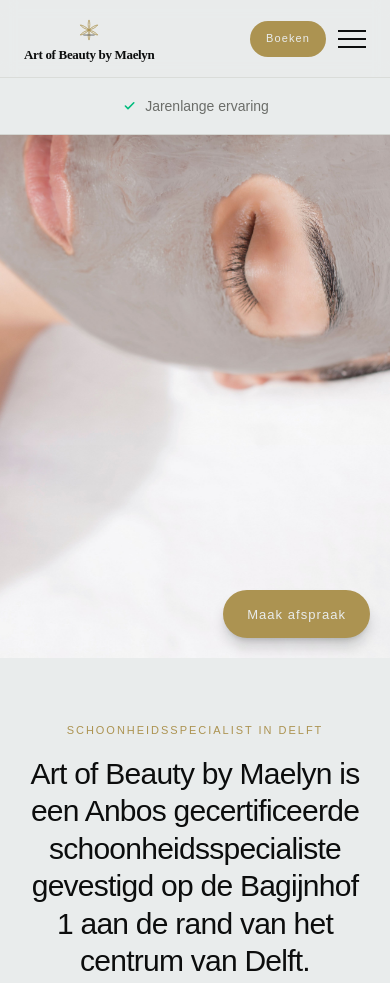
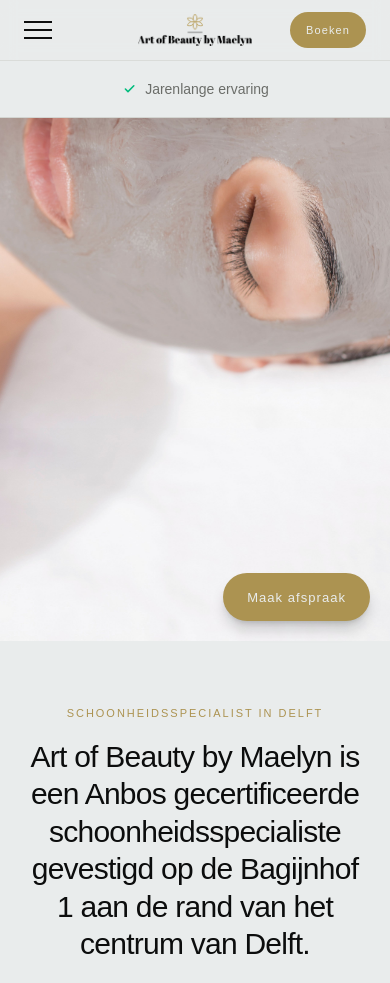
Before and after one commit to webbuilders015/bymaelyn, an Astro site: page / in a window 390 px wide. Shown: the top 983 px of the page. Built offline with nearby package versions, Linux system fonts and the light colour scheme; Astro itself is replaced by a stand-in of ours.

Commit message:
Use real logo image, reorder mobile header (menu left, logo center, boeken right)

```diff
--- a/src/components/Footer.astro
+++ b/src/components/Footer.astro
@@ -25,7 +25,7 @@ const salonLinks = [
   <div class="border-t border-line pt-12 md:pt-16">
     <div class="grid grid-cols-1 gap-12 md:grid-cols-12 md:gap-8">
       <div class="md:col-span-4">
-        <Logo class="items-start" markClass="h-8 w-8" textClass="text-lg" />
+        <Logo class="items-start" imgClass="h-10" />
         <p class="mt-4 max-w-xs text-[13px] leading-relaxed text-ink-soft">
           {site.name} is een Anbos gecertificeerde schoonheidssalon gevestigd op de {site.address.street} aan de rand
           van het centrum in {site.address.city}.
--- a/src/components/Header.astro
+++ b/src/components/Header.astro
@@ -4,10 +4,36 @@ import Logo from './Logo.astro';
 ---
 
 <header class="sticky top-0 z-50 border-b border-line/70 bg-bg/90 backdrop-blur">
-  <nav class="flex items-center justify-between gap-6 px-6 py-4 md:px-10" aria-label="Hoofdmenu">
-    <Logo markClass="h-7 w-7" textClass="text-[13px] md:text-[14px]" />
+  <!-- Mobile: hamburger left, logo centered, book button right -->
+  <nav class="grid grid-cols-3 items-center px-6 py-3 lg:hidden" aria-label="Hoofdmenu mobiel">
+    <button
+      id="menu-toggle"
+      type="button"
+      class="flex flex-col items-stretch justify-center gap-[6px] w-7 h-7 justify-self-start"
+      aria-label="Open menu"
+      aria-expanded="false"
+      aria-controls="mobile-menu"
+    >
+      <span class="block h-[2px] w-full bg-ink"></span>
+      <span class="block h-[2px] w-full bg-ink"></span>
+      <span class="block h-[2px] w-full bg-ink"></span>
+    </button>
 
-    <ul class="hidden items-center gap-7 text-[12px] uppercase tracking-[0.12em] lg:flex">
+    <Logo class="justify-self-center" imgClass="h-8" />
+
+    <a
+      href="/afspraak-maken/"
+      class="justify-self-end inline-flex h-9 items-center rounded-full bg-accent px-4 text-[11px] tracking-[0.1em] text-bg"
+    >
+      Boeken
+    </a>
+  </nav>
+
+  <!-- Desktop: logo left, nav center/right, book button right -->
+  <nav class="hidden items-center justify-between gap-6 px-10 py-4 lg:flex" aria-label="Hoofdmenu">
+    <Logo imgClass="h-9" />
+
+    <ul class="flex items-center gap-7 text-[12px] uppercase tracking-[0.12em]">
       {
         mainNav.map((item) => (
           <li class="group relative">
@@ -40,28 +66,10 @@ import Logo from './Logo.astro';
 
     <a
       href="/afspraak-maken/"
-      class="hidden h-10 items-center rounded-full bg-accent px-6 text-[12px] tracking-[0.1em] text-bg transition-colors duration-300 hover:bg-accent-dark lg:inline-flex"
+      class="inline-flex h-10 items-center rounded-full bg-accent px-6 text-[12px] tracking-[0.1em] text-bg transition-colors duration-300 hover:bg-accent-dark"
     >
       Afspraak maken
     </a>
-
-    <div class="flex items-center gap-3 lg:hidden">
-      <a href="/afspraak-maken/" class="inline-flex h-9 items-center rounded-full bg-accent px-4 text-[11px] tracking-[0.1em] text-bg">
-        Boeken
-      </a>
-      <button
-        id="menu-toggle"
-        type="button"
-        class="flex flex-col items-stretch justify-center gap-[6px] w-7 h-7"
-        aria-label="Open menu"
-        aria-expanded="false"
-        aria-controls="mobile-menu"
-      >
-        <span class="block h-[2px] w-full bg-ink"></span>
-        <span class="block h-[2px] w-full bg-ink"></span>
-        <span class="block h-[2px] w-full bg-ink"></span>
-      </button>
-    </div>
   </nav>
 
   <div id="mobile-menu" class="hidden border-t border-line lg:hidden">
--- a/src/components/Logo.astro
+++ b/src/components/Logo.astro
@@ -1,26 +1,16 @@
 ---
 interface Props {
   class?: string;
-  markClass?: string;
-  textClass?: string;
+  imgClass?: string;
 }
 
-const { class: className = '', markClass = 'h-8 w-8', textClass = 'text-xl md:text-2xl' } = Astro.props;
+const { class: className = '', imgClass = 'h-9' } = Astro.props;
 ---
 
-<a href="/" class={`inline-flex flex-col items-center ${className}`}>
-  <svg viewBox="0 0 100 80" class={markClass} fill="none" xmlns="http://www.w3.org/2000/svg" aria-hidden="true">
-    <g stroke="#ac9351" stroke-width="2.5">
-      <path d="M50 40 C46 27,46 12,50 4 C54 12,54 27,50 40 Z" />
-      <path d="M50 40 C46 27,46 12,50 4 C54 12,54 27,50 40 Z" transform="rotate(60 50 40)" />
-      <path d="M50 40 C46 27,46 12,50 4 C54 12,54 27,50 40 Z" transform="rotate(120 50 40)" />
-      <path d="M50 40 C46 27,46 12,50 4 C54 12,54 27,50 40 Z" transform="rotate(180 50 40)" />
-      <path d="M50 40 C46 27,46 12,50 4 C54 12,54 27,50 40 Z" transform="rotate(240 50 40)" />
-      <path d="M50 40 C46 27,46 12,50 4 C54 12,54 27,50 40 Z" transform="rotate(300 50 40)" />
-    </g>
-    <line x1="30" y1="58" x2="70" y2="58" stroke="#0c0d0d" stroke-width="2" />
-  </svg>
-  <span class={`mt-1 font-logo font-black leading-none tracking-tight text-ink ${textClass}`}>
-    Art of Beauty by Maelyn
-  </span>
+<a href="/" class={`inline-flex items-center ${className}`}>
+  <img
+    src="/images/logo-mark.png"
+    alt="Art of Beauty by Maelyn"
+    class={`w-auto object-contain ${imgClass}`}
+  />
 </a>
```
Also changed, not shown: public/images/logo-mark.png (added).
